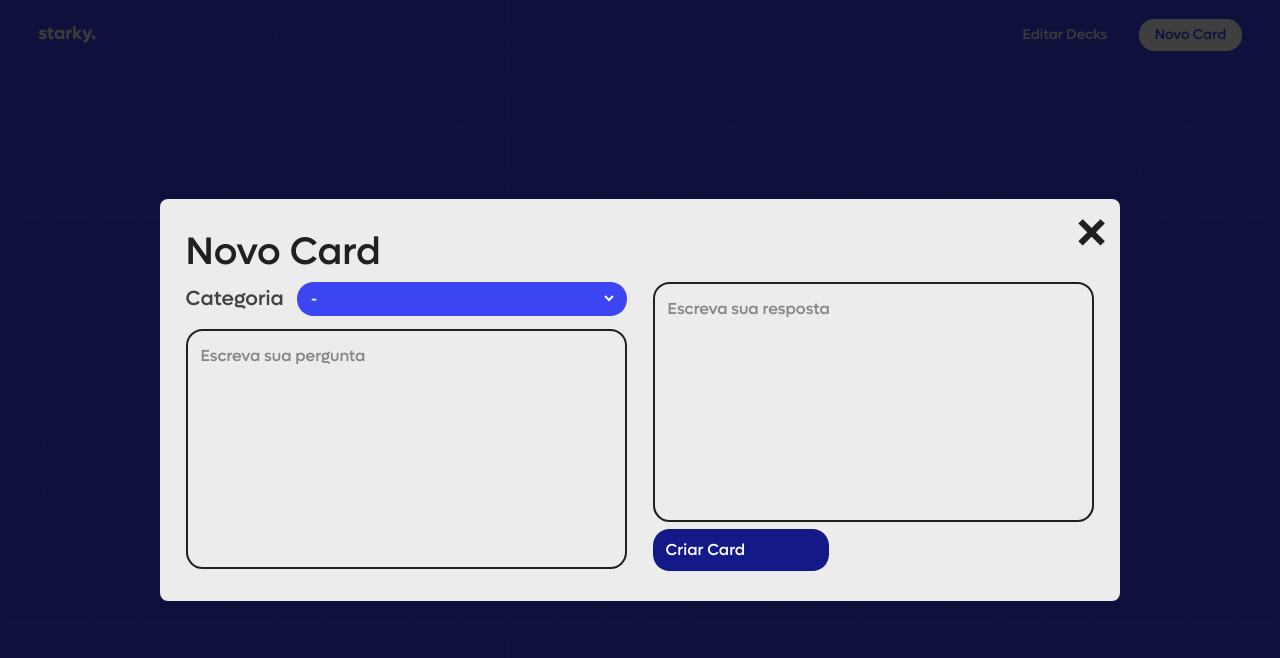
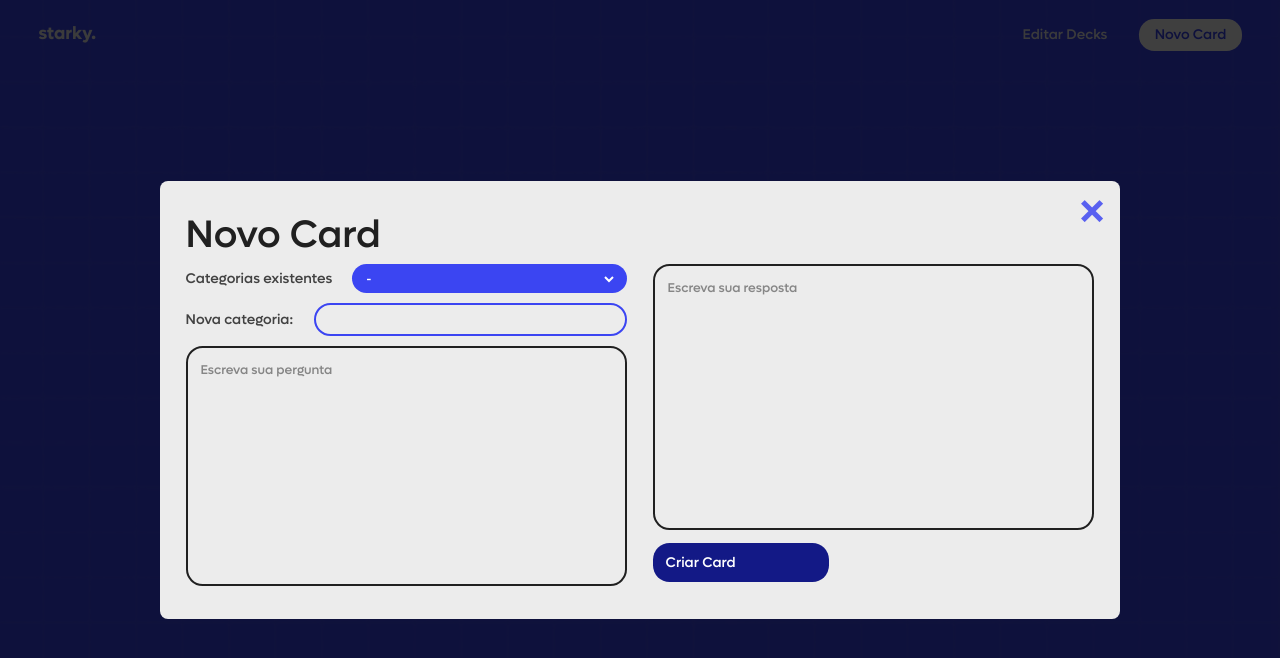
Before and after one commit to felipesoarws/Starky, a React (Vite) app: page /app in a window 1280 px wide. Both pictures are taken after a click on the button "Novo Card". Shown: the top 658 px of the page. Built offline with nearby package versions, Linux system fonts and the light colour scheme.

Commit message:
app pt 2: finalização da criação dos decks

```diff
--- a/src/components/Modal.jsx
+++ b/src/components/Modal.jsx
@@ -8,7 +8,7 @@ const Modal = ({ isOpen, onClose, children }) => {
       <div className="modal-overlay active">
         <div className="modal-content bg-[#ececec] lg:max-w-[75vw] lg:p-[2vw]">
           <button
-            className="lufga-reg modal-close text-[#202020] lg:top-[-2vw] lg:right-[.8vw] lg:text-[6vw]"
+            className="cursor-pointer lufga-reg modal-close text-[#5860f0] lg:top-[-1.5vw] lg:right-[1vw] lg:text-[5vw] hover:text-[#131986] "
             onClick={onClose}
           >
             ×
--- a/src/pages/Application.jsx
+++ b/src/pages/Application.jsx
@@ -1,13 +1,16 @@
 import { Link } from "react-router-dom";
-import { useEffect, useState } from "react";
+import { useEffect, useState, useRef } from "react";
 import "../styles/index.css";
 import Modal from "../components/Modal";
 
 const Application = () => {
   const [cards, setCards] = useState([]); // todos os flashcards
   const [isModalOpen, setModalOpen] = useState(false); // conferir se o modal está aberto
-  const [showInput, setShowInput] = useState(false); // conferir se o input do select está aberto
   const [missingInput, setMissingInput] = useState(false); // conferir se faltou algum input
+  const [twoCategories, setTwoCategories] = useState(false); // conferir se duas categorias estao selecionadas
+
+  // criação de nova categoria
+  const [newCategory, setNewCategory] = useState("");
 
   // estado para armazenar os valores dos inputs
   const [formData, setFormData] = useState({
@@ -16,6 +19,8 @@ const Application = () => {
     answer: "",
     category: "",
   });
+
+  const selectRef = useRef(null);
 
   const openModal = () => setModalOpen(true);
   const closeModal = () => setModalOpen(false);
@@ -39,6 +44,11 @@ const Application = () => {
     ) {
       setMissingInput(false);
     }
+  };
+
+  // atualizar o estado da nova categoria digitada
+  const handleNewCategoryChange = (e) => {
+    setNewCategory(e.target.value);
   };
 
   // agrupar os cards por categoria
@@ -74,18 +84,28 @@ const Application = () => {
       answer: "",
       category: "",
     });
+
+    setNewCategory("");
   };
 
   const handleSubmit = (e) => {
     e.preventDefault();
-    console.log(formData);
+
+    if (newCategory.length > 0 && selectRef.current.value.length > 0) {
+      return setTwoCategories(true);
+    }
+
+    setTwoCategories(false);
+
+    formData.category = newCategory !== "" ? newCategory : formData.category;
 
     if (
       formData.category == "" ||
       formData.question == "" ||
-      formData.answer == ""
+      formData.answer == "" ||
+      formData.category == "-"
     ) {
-      return setMissingInput(true);
+      return setMissingInput(true); // retornar aviso de erro caso algum input esteja em branco
     }
 
     const newCard = {
@@ -104,8 +124,6 @@ const Application = () => {
     setMissingInput(false);
     cleanForm();
   };
-
-  console.log(cards);
 
   return (
     <div className="mx-6 my-6 lg:mx-[3vw] lg:my-[1.5vw]">
@@ -134,28 +152,32 @@ const Application = () => {
         <div className={`modal-overlay ${isModalOpen ? "active" : ""}`}>
           <Modal isOpen={isModalOpen} onClose={closeModal}>
             <div className="relative flex items-start">
-              <h2 className="lg:text-[3vw]">Novo Card</h2>
+              <h2 className=" lg:text-[3vw]">Novo Card</h2>
             </div>
             <form
               className="flex items-start justify-center lg:gap-[2vw]"
               onSubmit={handleSubmit}
             >
-              <div className="flex flex-col lg:gap-[1vw] lg:w-[50vw]">
+              <div className="flex flex-col lg:gap-[.8vw] lg:w-[50vw]">
                 <div className="flex items-center justify-start lg:gap-[1vw]">
                   <div>
-                    <h3 className="text-[#424242] lg:text-[1.6vw]">
-                      Categoria
+                    <h3 className="text-[#424242] lg:text-[1.1vw] lg:w-[12vw]">
+                      Categorias existentes
                     </h3>
                   </div>
-                  <div className="bg-[#3b45f2] text-[#fff] lg:px-[.8vw] lg:py-[.4vw] lg:rounded-[1.3vw] lg:w-[80%]">
+                  <div className="bg-[#3b45f2] text-[#fff] lg:px-[.8vw] lg:py-[.4vw] lg:rounded-[1.3vw] lg:w-[100%] flex lg:gap-[1vw]">
                     <select
                       name="category"
                       id="category"
-                      className="border-none outline-none lg:w-[100%]"
+                      className="border-none outline-none lg:w-[100%] lg:text-[1vw]"
                       value={formData.category}
                       onChange={handleInputChange}
+                      ref={selectRef}
                     >
-                      <option value="-" className="bg-[#131986] text-[#fff]">
+                      <option
+                        value=""
+                        className="bg-[#131986] text-[#fff] lg:text-[1vw]"
+                      >
                         -
                       </option>
                       {groupedFlashcards && // verificar se o groupedFlashcards existe para houver a separacao entre categorias
@@ -164,25 +186,28 @@ const Application = () => {
                             key={category}
                             value={category}
                             name={category}
-                            className="bg-[#131986] text-[#fff]"
+                            className="bg-[#131986] text-[#fff] lg:text-[1vw]"
                           >
                             {category}
                           </option>
                         ))}
-
-                      <option
-                        value="Outro"
-                        className="bg-[#5860f0] text-[#fff]"
-                      >
-                        Outro
-                      </option>
-                      <option
-                        value="Ingles"
-                        className="bg-[#5860f0] text-[#fff]"
-                      >
-                        Ingles
-                      </option>
                     </select>
+                  </div>
+                </div>
+                <div className="flex items-center justify-start lg:gap-[1vw]">
+                  <div>
+                    <h3 className="text-[#424242] lg:text-[1.1vw] lg:w-[9vw]">
+                      Nova categoria:
+                    </h3>
+                  </div>
+                  <div className="lg:w-[100%]">
+                    <input
+                      type="text"
+                      className="bg-[#ececec] text-[#3b45f2] border-[#3b45f2] outline-none lg:border-[0.2vw] lg:px-[.8vw] lg:py-[.2vw] lg:rounded-[1.3vw] lg:w-[100%] lg:gap-[1vw]"
+                      name="category"
+                      value={newCategory}
+                      onChange={handleNewCategoryChange}
+                    />
                   </div>
                 </div>
                 <div>
@@ -191,33 +216,43 @@ const Application = () => {
                     value={formData.question}
                     onChange={handleInputChange}
                     placeholder="Escreva sua pergunta"
-                    className="resize-none w-[100%] lg:h-[30vh] lg:p-[1vw] border-[.2vw] lg:rounded-[1.3vw]"
+                    className="resize-none w-[100%] lg:h-[30vh] lg:p-[1vw] border-[.2vw] lg:rounded-[1.3vw] lg:text-[1vw]"
                   ></textarea>
                 </div>
               </div>
-              <div className="w-[50vw] ">
+              <div className="w-[50vw] flex flex-col lg:gap-[.5vw]">
                 <div>
                   <textarea
                     name="answer"
                     value={formData.answer}
                     onChange={handleInputChange}
                     placeholder="Escreva sua resposta"
-                    className="resize-none w-[100%] lg:h-[30vh] lg:p-[1vw] border-[.2vw] lg:rounded-[1.3vw]"
+                    className="resize-none w-[100%] lg:h-[33.2vh] lg:p-[1vw] border-[.2vw] lg:rounded-[1.3vw] lg:text-[1vw]"
                   ></textarea>
                 </div>
                 <div className="flex items-center lg:gap-[1vw]">
                   <button
                     type="submit"
-                    className="cursor-pointer bg-[#131986] text-[#fff] lg:px-[1vw] lg:py-[.7vw] lg:rounded-[1.3vw] lg:w-[40%] text-left"
+                    className="cursor-pointer bg-[#131986] text-[#fff] lg:px-[1vw] lg:py-[.7vw] lg:rounded-[1.3vw] lg:w-[40%] text-left lg:text-[1.1vw]"
                   >
                     Criar Card
                   </button>
 
-                  {missingInput && (
+                  {twoCategories && (
                     <span
                       className={`${
                         missingInput ? "errorActive" : "opacity-0"
-                      } bg-[#e90b0b] text-[#fff] lg:px-[1vw] lg:py-[.7vw] lg:rounded-[1.3vw] lg:w-[55%] text-left lg:text-[1.2vw] `}
+                      } bg-[#e90b0b] text-[#fff] lg:px-[1vw] lg:py-[.7vw] lg:rounded-[1.3vw] lg:w-[60%] text-left lg:text-[1vw]`}
+                    >
+                      Selecione somente uma categoria.
+                    </span>
+                  )}
+
+                  {!twoCategories && missingInput && (
+                    <span
+                      className={`${
+                        missingInput ? "errorActive" : "opacity-0"
+                      } bg-[#e90b0b] text-[#fff] lg:px-[1vw] lg:py-[.7vw] lg:rounded-[1.3vw] lg:w-[60%] text-left lg:text-[1vw]`}
                     >
                       Preencha todos os campos.
                     </span>
@@ -233,14 +268,14 @@ const Application = () => {
               category // object.keys para retornar o array com as propriedades do objeto
             ) => (
               <div key={category}>
-                <h2>{category}</h2>
+                <h2 className="lg:text-[3vw]">{category}</h2>
                 <div className="flex flex-wrap">
                   {groupedFlashcards[category].map((flashcard) => (
                     <button
                       key={flashcard.id}
-                      className="cursor-pointer lg:m-[1vw] lg:p-[1vw] lg:w-[200px] lg:rounded-[5px] lg:border-[1px] lg:border-[#fff] lg:border-solid"
+                      className="cursor-pointer lg:m-[1vw] lg:p-[1vw] lg:w-[15vw] lg:h-[15vw] lg:rounded-[.5vw] lg:border-[.1vw] lg:border-[#fff] lg:border-solid"
                     >
-                      <h3>{flashcard.question}</h3>
+                      <h3 className="lg:text-[1vw]">{flashcard.question}</h3>
                     </button>
                   ))}
                 </div>
```
